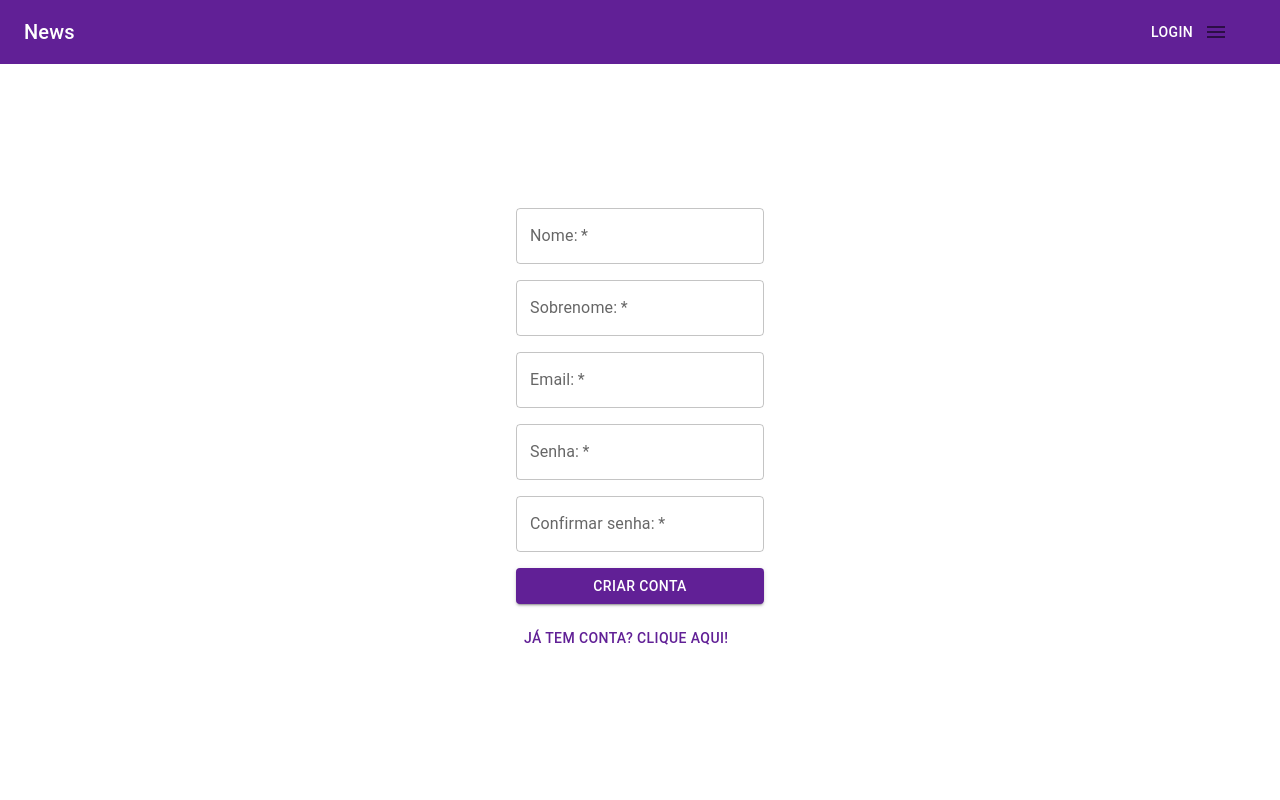
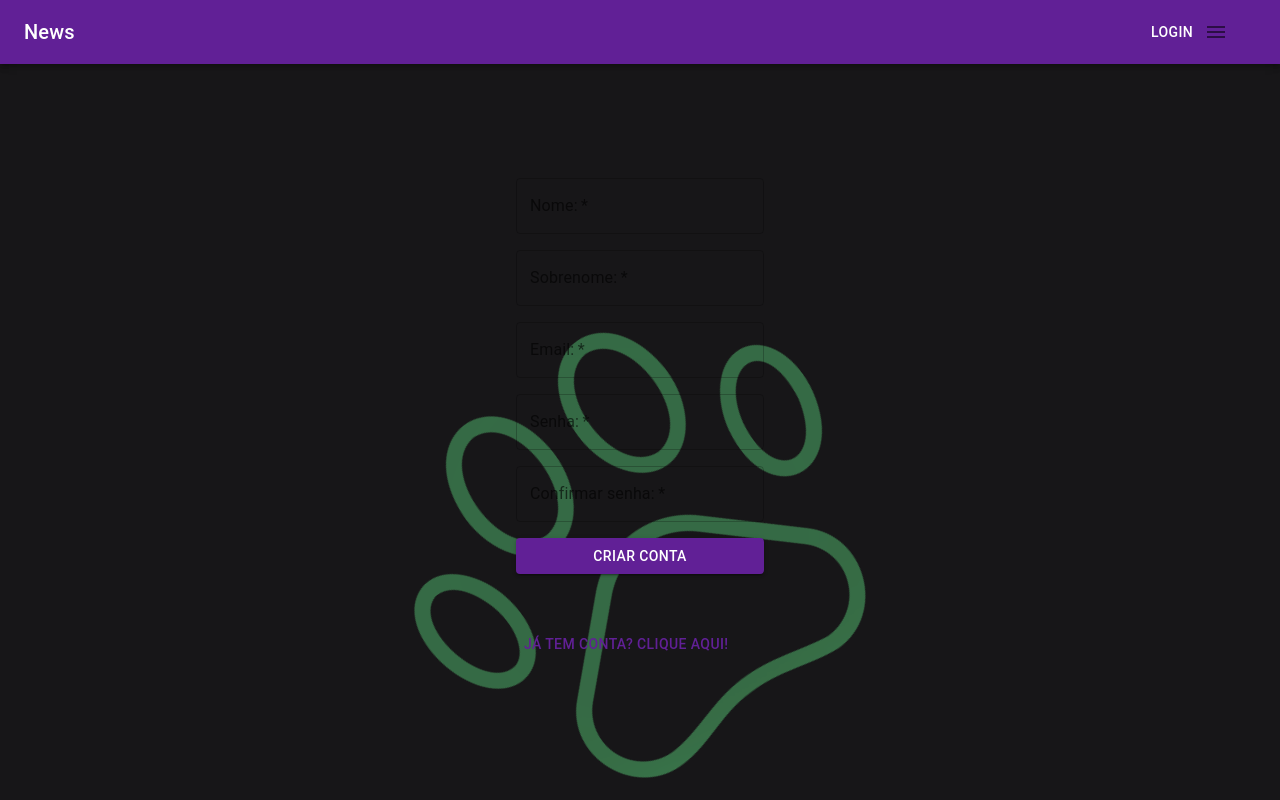
Before and after one commit to ClaraMeirelles/app-pet-front, a Next.js app in the folder pet-app/: page /signup in a window 1280 px wide. Built offline with nearby package versions, Linux system fonts and the light colour scheme.

Commit message:
adicionei bg-img

```diff
--- a/pet-app/app/login/page.js
+++ b/pet-app/app/login/page.js
@@ -22,15 +22,15 @@ export default function Login() {
     console.log('Submit', form)
   }
   return (
-    <StyledPage >
+    <StyledPage theme={theme}>
       <Header />
-      <StyledLogin theme={theme}>
+      <StyledLogin >
         <section>
           <h4>Boas vindas ao</h4>
           <StyledHeading>NOME DO APP</StyledHeading>
         </section>
         <StyledForm onSubmit={submitForm}>
-          <TextField onChange={setForm} name="email" value={form.email} placeholder='seu@email.com' type="email" label={"Email:"} focused required />
+          <TextField onChange={setForm} name="email" value={form.email} placeholder='seu@email.com' type="email" label={"Email:"} required />
           <TextField onChange={setForm} name="password" value={form.password} type="password" label={"Senha:"} required />
           <Button title="Login" type="submit" variant="contained" >Login</Button>
           <a href="../signup" > <SecondaryButton title="Ainda não tem conta? Clique aqui!" /></a>
--- a/pet-app/app/signup/styled.js
+++ b/pet-app/app/signup/styled.js
@@ -8,7 +8,8 @@ export const StyledPage = styled.main`
   width: 100vw;
   display: flex;
   flex-direction: column;
-  /* background-size: 100%; */
+  color:${(props) => props.theme === "light" ? "#171618" : "#f4eefa"};
+  background-color:${(props) => props.theme === "light" ? "white" : "#171618"};
 `
 export const StyledSignup = styled.section`
   display: flex;
@@ -18,8 +19,24 @@ export const StyledSignup = styled.section`
   flex-grow: 1;
   align-items: center;
   justify-content: space-evenly;
-  color:${(props) => props.theme === "light" ? "#171618" : "#f4eefa"};
-  background-color:${(props) => props.theme === "light" ? "white" : "#171618"};
+  display: flex;
+  flex-direction: column;
+  gap: 16px;
+  padding: 16px;
+  flex-grow: 1;
+  align-items: center;
+  justify-content: space-evenly;
+  background-image: url('/img/paws-bg.png');
+  background-repeat: no-repeat;
+  background-size: 300px;
+  background-size: 80%;
+  background-position-x: 140%;
+  background-position-y: 115%;
+  @media screen and (min-device-width: 750px) {
+    background-position: center bottom;
+    background-size: 40%;
+    font-size:4rem;
+  }
 `
 
 export const StyledForm = styled.form`
--- a/pet-app/app/theme-provider.js
+++ b/pet-app/app/theme-provider.js
@@ -6,11 +6,9 @@ export const theme = createTheme({
 
   palette: {
     primary: {
-      // light: será calculada com base em palette.primary.main,
       main: '#612096',
-      dark: "#401563"
-      // dark: será calculada com base em palette.primary.main,
-      // contrastText: será calculada para contrastar com palette.primary.main
+      dark: "#401563",
+      light: '#945ec0',
     },
     secondary: {
       // light: '#0066ff',
```
Also changed, not shown: pet-app/app/login/styled.js (+15 -4 lines), pet-app/public/img/paws-bg.png (added).
